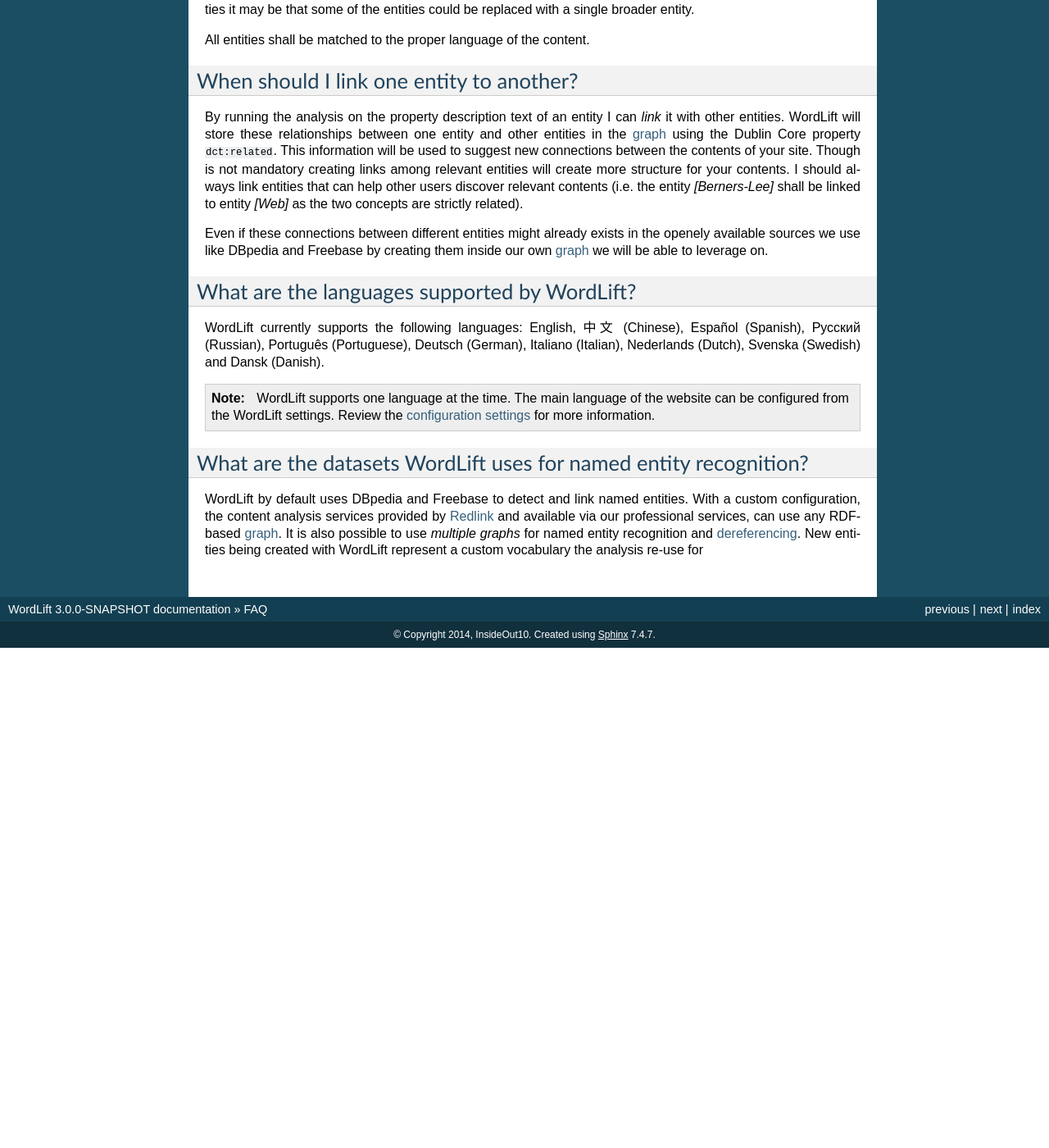
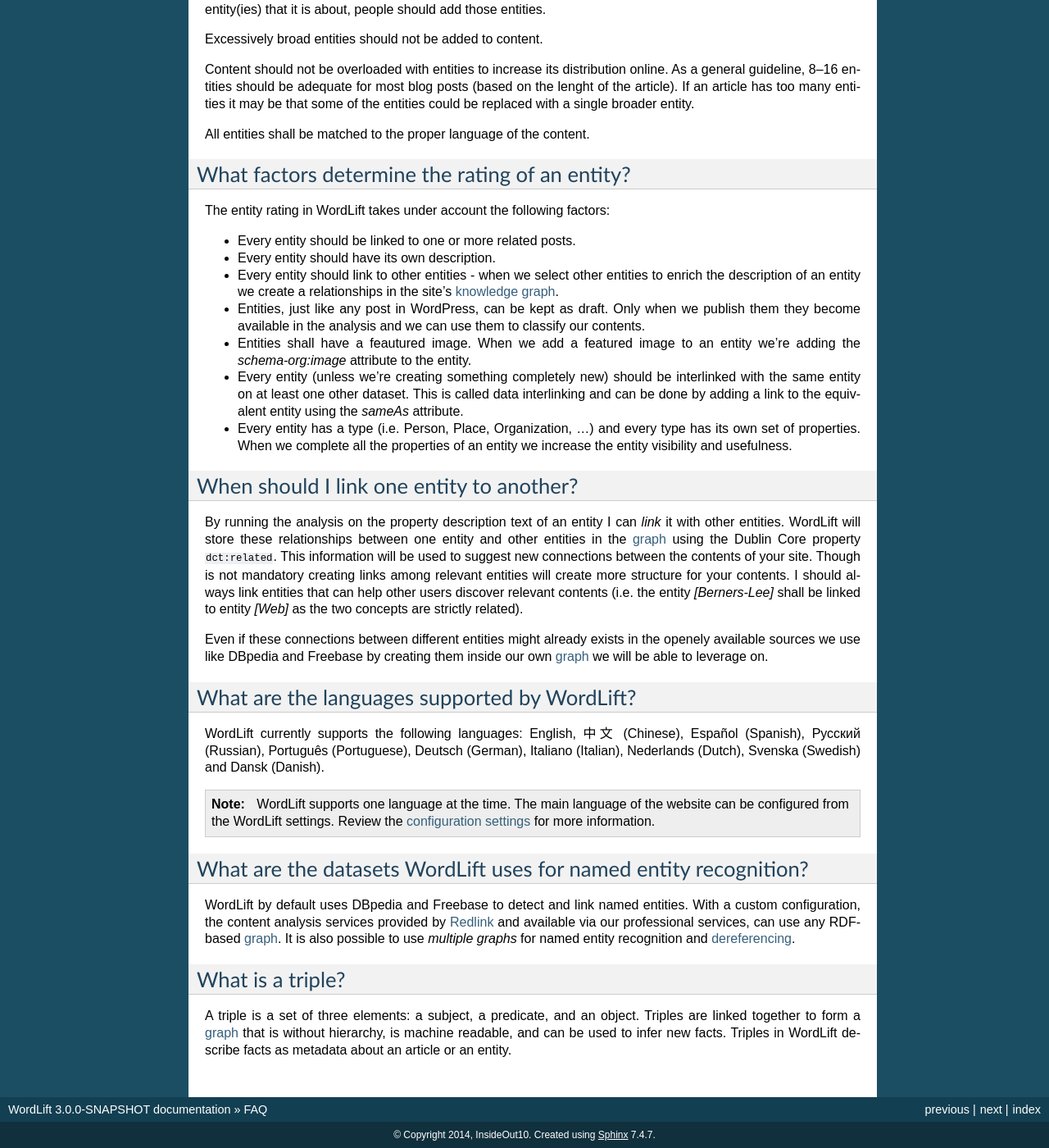
Before and after one commit to insideout10/wordlift-docs, a Sphinx documentation site: the page built from docs/faq.rst, in a window 1280 px wide and 1400 px high, scrolled down 1321 px. Shown: the whole window at 82% size. Built offline with Sphinx 7.4.7, drawn with Linux system fonts in a browser that asks for light colours; before the commit the page ends 2111 px from its top, so only the background shows below that; some of the changed text lies outside the part shown.

Commit message:
Adding three new F.A.Q.
1- What is content enrichment?
2- What factors determine the rating of an entity?
3- What is a triple?

```diff
--- a/docs/faq.rst
+++ b/docs/faq.rst
@@ -17,6 +17,11 @@
 Who is using Linked Data today in the Media Industry?
 _____________
 Companies like BBC, Financial Times, New York Times, Washington Post, Reuters and Associated Press are investing in dynamic semantic publishing and use linked open data to organise their news portals and applications.
+
+What is content enrichment?
+_____________
+
+Content enrichment is a processes used to refine and improve textual content by embedding structured data (*metadata*) on web pages. This *metadata* is made available to search engines and other data consumers.
 
 What entity types are supported and how they map to Schema.org?
 _____________
@@ -55,6 +60,19 @@
 
 All entities shall be matched to the proper language of the content.
 
+What factors determine the rating of an entity?
+_____________
+
+The entity rating in WordLift takes under account the following factors:
+
+- Every entity should be linked to one or more related posts.
+- Every entity should have its own description.
+- Every entity should link to other entities - when we select other entities to enrich the description of an entity we create a relationships in the site's `knowledge graph <key-concepts.html#knowledge-graph>`_.
+- Entities, just like any post in WordPress, can be kept as draft. Only when we publish them they become available in the analysis and we can use them to classify our contents.
+- Entities shall have a feautured image. When we add a featured image to an entity we’re adding the `schema-org:image` attribute to the entity.
+- Every entity (unless we’re creating something completely new) should be interlinked with the same entity on at least one other dataset. This is called data interlinking and can be done by adding a link to the equivalent entity using the `sameAs` attribute.
+- Every entity has a type (i.e. Person, Place, Organization, …) and every type has its own set of properties. When we complete all the properties of an entity we increase the entity visibility and usefulness.
+
 When should I link one entity to another?
 _____________
 
@@ -74,4 +92,9 @@
 What are the datasets WordLift uses for named entity recognition?
 _____________
 
-WordLift by default uses DBpedia and Freebase to detect and link named entities. With a custom configuration, the content analysis services provided by `Redlink <http://www.redlink.co>`_ and available via our professional services, can use any RDF-based `graph <key-concepts.html#knowledge-graph>`_. It is also possible to use *multiple graphs* for named entity recognition and `dereferencing <key-concepts.html#dereferencing-http-uris>`_. New entities being created with WordLift represent a custom vocabulary the analysis re-use for
+WordLift by default uses DBpedia and Freebase to detect and link named entities. With a custom configuration, the content analysis services provided by `Redlink <http://www.redlink.co>`_ and available via our professional services, can use any RDF-based `graph <key-concepts.html#knowledge-graph>`_. It is also possible to use *multiple graphs* for named entity recognition and `dereferencing <key-concepts.html#dereferencing-http-uris>`_.
+
+What is a triple?
+_____________
+
+A triple is a set of three elements: a subject, a predicate, and an object. Triples are linked together to form a `graph <key-concepts.html#knowledge-graph>`_ that is without hierarchy, is machine readable, and can be used to infer new facts. Triples in WordLift describe facts as metadata about an article or an entity.
```
